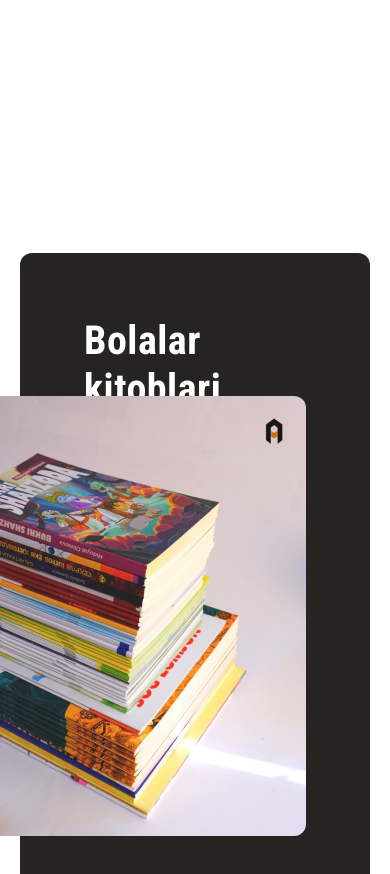
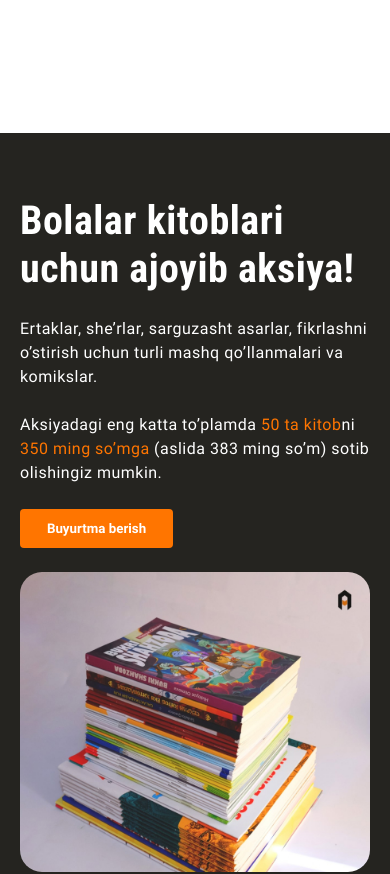
Before and after one commit to abdulazizmamadov/akademnashr, a React (Vite) app: page / in a window 390 px wide. Shown: the part 2226-3100 px from the top of the page. Built offline with nearby package versions, Linux system fonts and the light colour scheme; a web font is replaced by a local one.

Commit message:
Make promo responsive

```diff
--- a/src/index.css
+++ b/src/index.css
@@ -421,6 +421,15 @@ li {
     margin-right: 5%;
   }
 
+  .promo {
+    padding-top: 0;
+  }
+
+  .promo-img {
+    width: 380px;
+    height: 380px;
+  }
+
   .footer-list {
     width: 20.36%;
     margin-right: 6.18%;
@@ -445,6 +454,44 @@ li {
   .features {
     padding-top: 150px;
     padding-bottom: 150px;
+  }
+
+  .promo-content {
+    margin-right: 36px;
+  }
+
+  .promo-img {
+    position: static;
+  }
+}
+
+@media only screen and (max-width: 900px) {
+  .promo-inner {
+    align-items: flex-start;
+  }
+
+  .promo-img {
+    width: 320px;
+    height: 320px;
+  }
+}
+
+@media only screen and (max-width: 840px) {
+  .promo-inner {
+    flex-direction: column;
+  }
+
+  .promo-content {
+    width: 100%;
+    margin-right: 0;
+    margin-bottom: 24px;
+  }
+
+  .promo-img {
+    width: 100%;
+    object-fit: cover;
+    object-position: top;
+    border-radius: 22px;
   }
 }
 
@@ -484,6 +531,16 @@ li {
     margin-bottom: 54px;
   }
 
+  .promo {
+    margin-bottom: 0;
+  }
+
+  .promo-inner {
+    margin-right: -20px;
+    margin-left: -20px;
+    border-radius: 0;
+  }
+
   .footer-bottom {
     flex-wrap: wrap;
   }
@@ -520,6 +577,11 @@ li {
 
   .feature-icon-wrapper {
     margin-bottom: 16px;
+  }
+
+  .promo-inner {
+    padding-left: 20px;
+    padding-right: 20px;
   }
 }
 
@@ -594,6 +656,11 @@ li {
     font-size: 20px;
   }
 
+  .promo-img {
+    width: 100%;
+    height: 300px;
+  }
+
   .footer-list {
     width: 100%;
     margin-right: 0;
```
